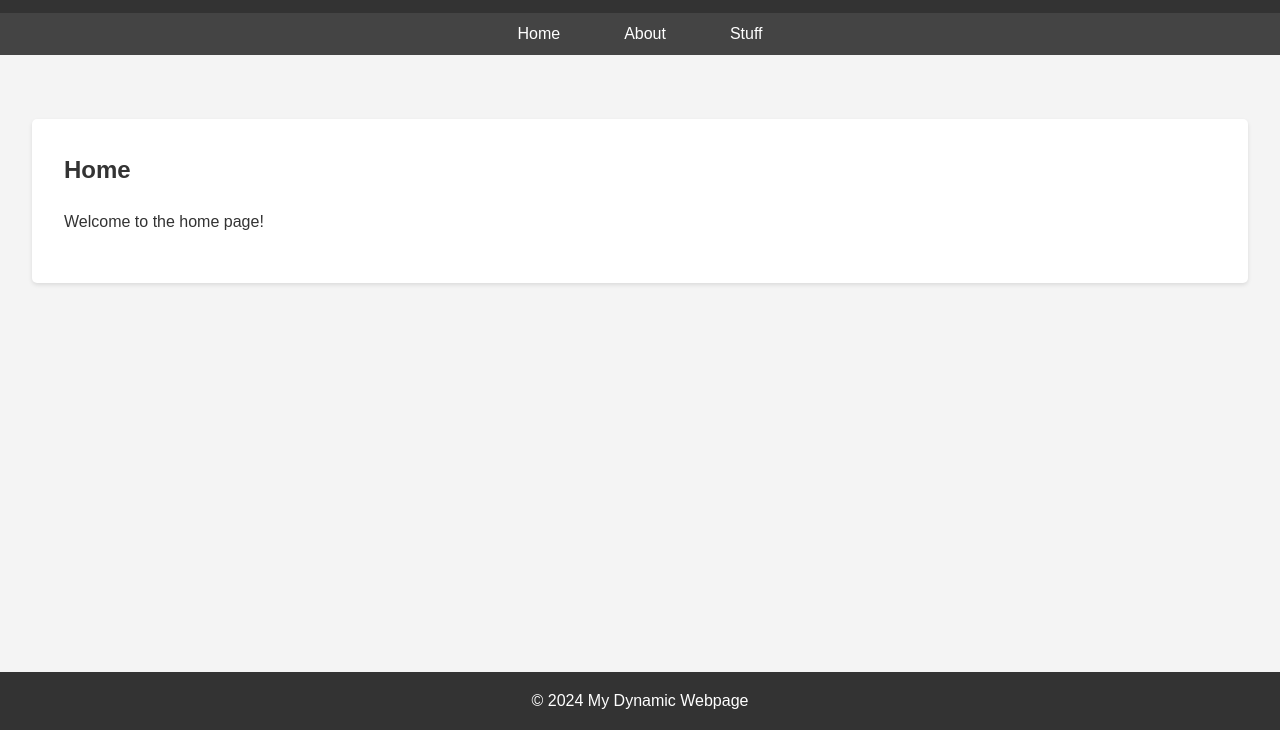
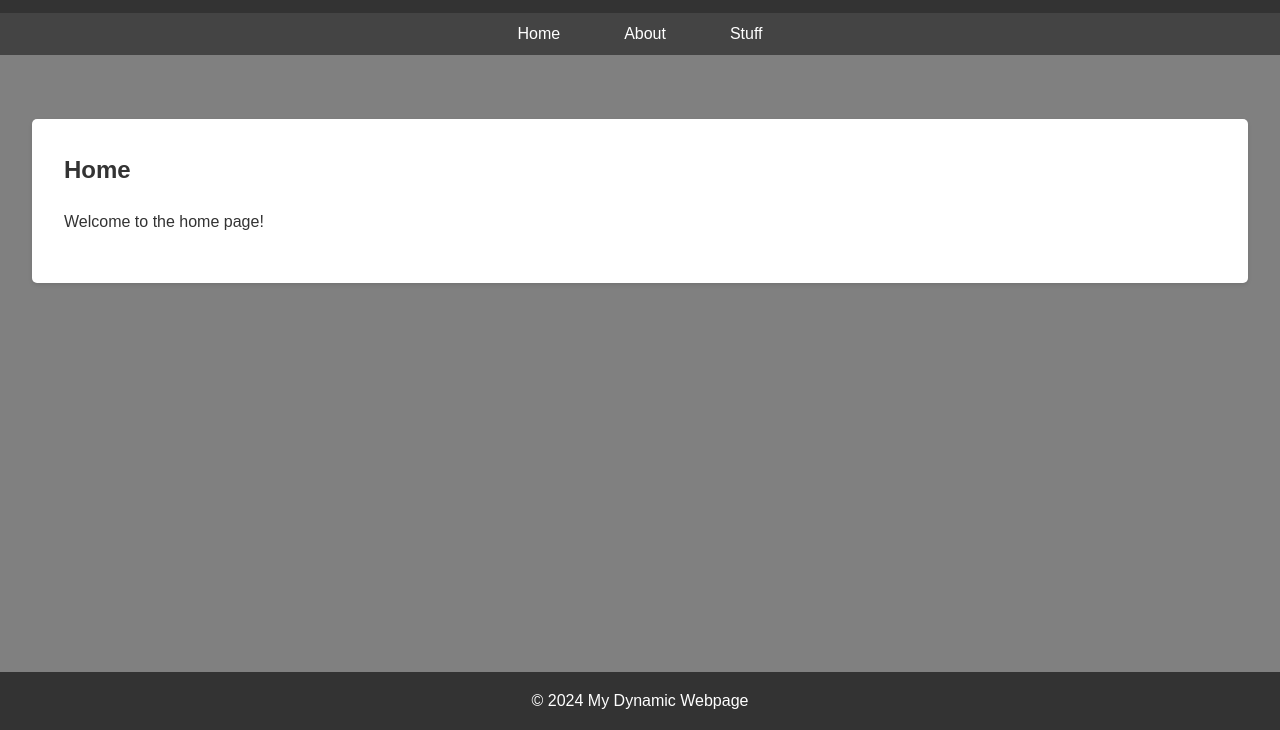
Before and after one commit to james-martinez96/juicyjames, a website built with webpack: page src/index.html in a window 1280 px wide. Shown: the part 70-800 px from the top of the page. Built offline with nearby package versions, Linux system fonts and the light colour scheme.

Commit message:
fix some typos

```diff
--- a/server.js
+++ b/server.js
@@ -48,8 +48,8 @@ function handleRequest(client, request) {
     const requestLine = request.split('\n')[0];
     const [method, requestPath] = requestLine.split(' ');
 
-    const  clientIP = client.remoteAddress;
-    logger.info(`Received request  from IP: ${ clientIP }`)
+    const clientIP = client.remoteAddress;
+    logger.info(`Received request  from IP: ${clientIP}`)
 
     logger.info('Received request: ' + requestLine);
 
--- a/src/index.html
+++ b/src/index.html
@@ -5,7 +5,7 @@
     <meta charset="UTF-8" />
     <!-- <link rel="icon" type="image/svg+xml" href="/logo.svg" /> -->
     <meta name="viewport" content="width=device-width, initial-scale=1.0" />
-    <title>My Lua Web Server</title>
+    <title>My Web Server</title>
 </head>
 
 <body>
--- a/src/styles.css
+++ b/src/styles.css
@@ -3,7 +3,7 @@ body {
     font-family: Arial, sans-serif;
     margin: 0;
     padding: 0;
-    background-color: #f4f4f4;
+    background-color: gray;
     color: #333;
     line-height: 1.6;
 }
@@ -28,11 +28,11 @@ nav {
 }
 
 nav ul {
+    display: flex;
+    justify-content: center;
     list-style: none;
     padding: 0;
     margin: 0;
-    display: flex;
-    justify-content: center;
 }
 
 nav ul li {
```
